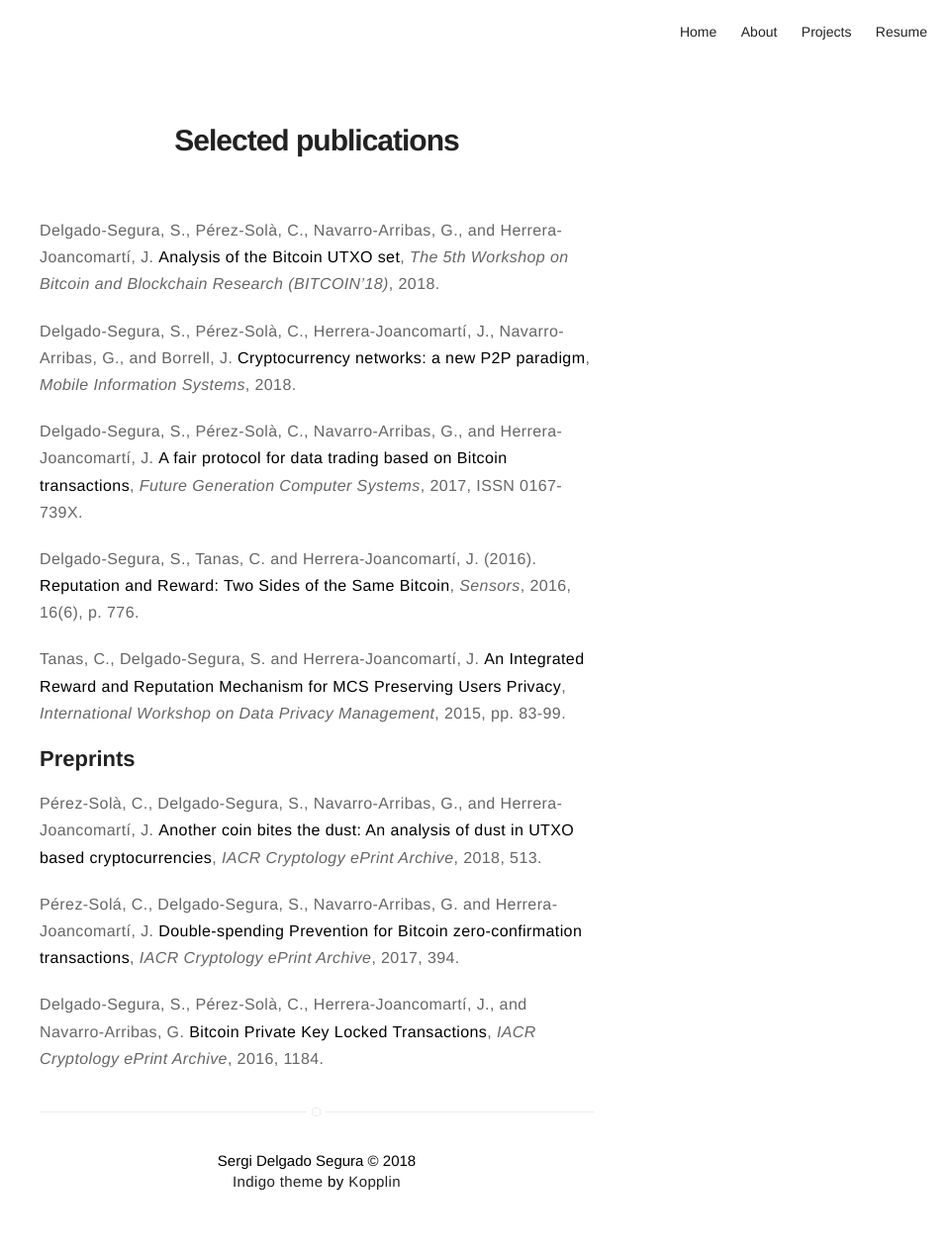
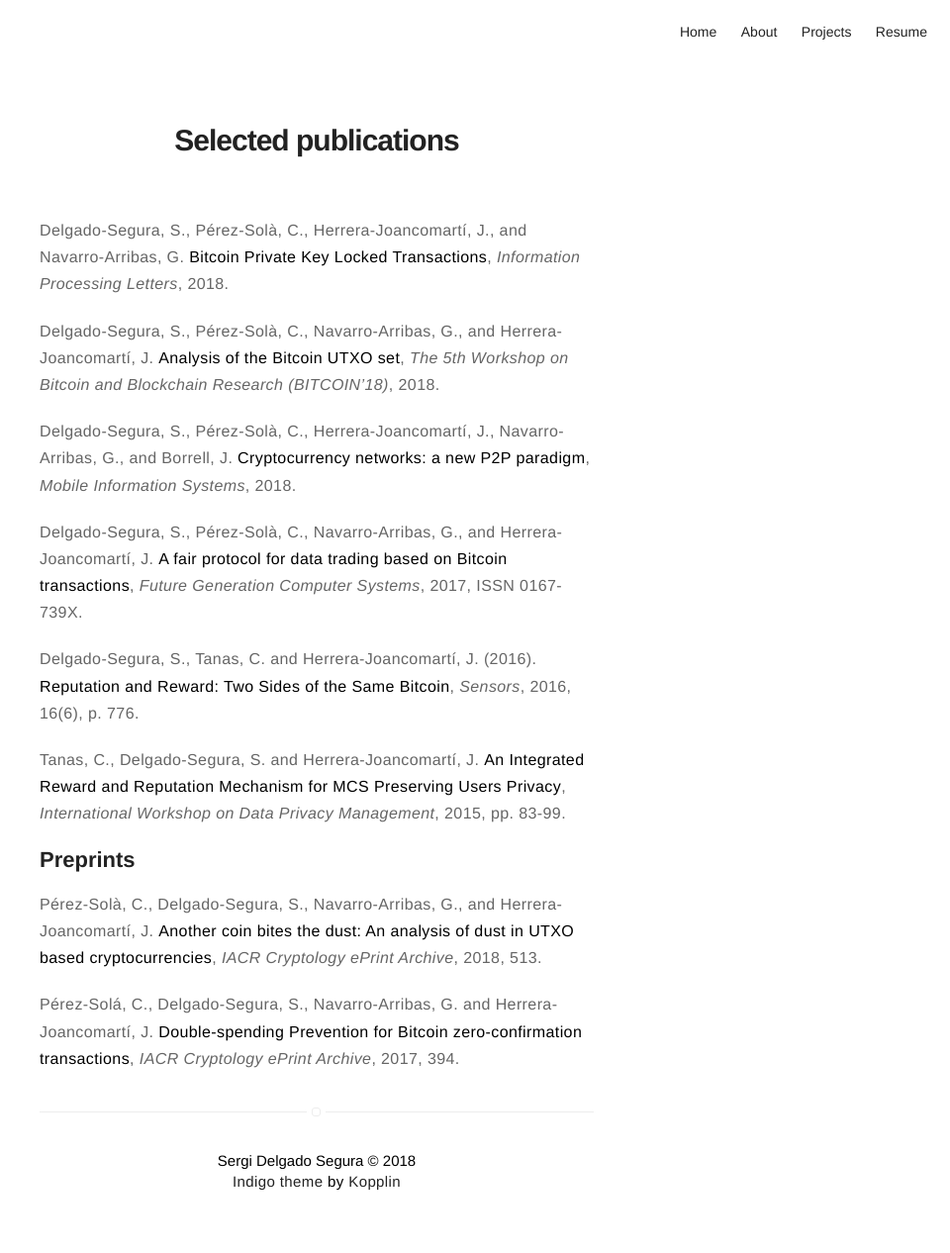
Before and after one commit to sr-gi/me, a Jekyll site: the page built from publications.md, in a window 1280 px wide. Shown: the whole page at 99% size, without its empty margins (320-1280 px from the left). Built offline with Jekyll 4.4.1, drawn with Linux system fonts in a browser that asks for light colours.

Commit message:
Move PKLT to published papers

```diff
--- a/publications.md
+++ b/publications.md
@@ -4,6 +4,8 @@ layout: page
 ---
 
 # Selected publications
+
+Delgado-Segura, S., Pérez-Solà, C., Herrera-Joancomartí, J., and Navarro-Arribas, G. [**Bitcoin Private Key Locked Transactions**](https://doi.org/10.1016/j.ipl.2018.08.004), *Information Processing Letters*, 2018.
 
 Delgado-Segura, S., Pérez-Solà, C., Navarro-Arribas, G., and Herrera-Joancomartí, J. [**Analysis of the Bitcoin UTXO set**](http://fc18.ifca.ai/bitcoin/papers/bitcoin18-final6.pdf), *The 5th Workshop on Bitcoin and Blockchain Research (BITCOIN'18)*, 2018.
 
@@ -20,5 +22,3 @@ Tanas, C., Delgado-Segura, S. and Herrera-Joancomartí, J. [**An Integrated Rewa
 Pérez-Solà, C., Delgado-Segura, S., Navarro-Arribas, G., and Herrera-Joancomartí, J. [**Another coin bites the dust: An analysis of dust in UTXO based cryptocurrencies**](https://eprint.iacr.org/2018/513.pdf), *IACR Cryptology ePrint Archive*, 2018, 513.
 
 Pérez-Solá, C., Delgado-Segura, S., Navarro-Arribas, G. and Herrera-Joancomartí, J. [**Double-spending Prevention for Bitcoin zero-confirmation transactions**](https://eprint.iacr.org/2017/394.pdf), *IACR Cryptology ePrint Archive*, 2017, 394.
-
-Delgado-Segura, S., Pérez-Solà, C., Herrera-Joancomartí, J., and Navarro-Arribas, G. [**Bitcoin Private Key Locked Transactions**](https://eprint.iacr.org/2016/1184.pdf), *IACR Cryptology ePrint Archive*, 2016, 1184.
```
